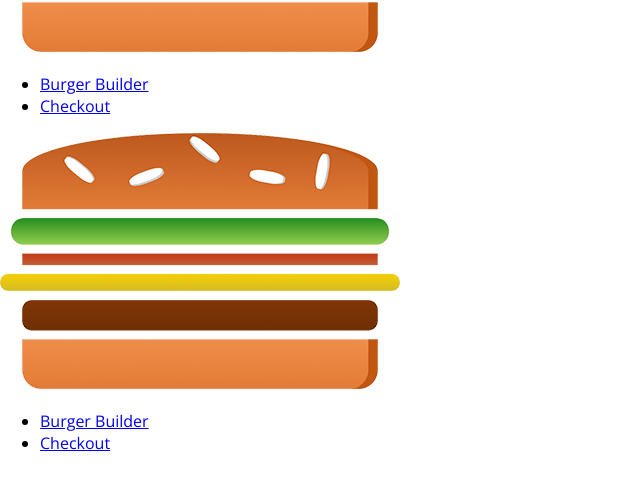
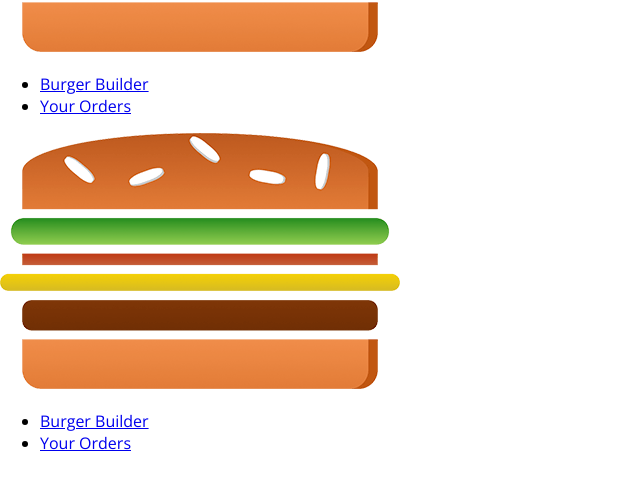
Before and after one commit to syadallah/Burger-Builder, a React app: page / in a window 1280 px wide. Shown: the part 204-708 px from the top of the page, without its empty margins (0-640 px from the left). Built offline with nearby package versions, Linux system fonts and the light colour scheme.

Commit message:
Add Orders to navigationItems component
/orders will go to Your Orders page

```diff
--- a/src/components/Navigation/NavigationItems/NavigationItems.js
+++ b/src/components/Navigation/NavigationItems/NavigationItems.js
@@ -4,7 +4,7 @@ import NavigationItem from './NavigationItem/NavigationItem'
 const navigationItems = () => (
   <ul className={style.NavigationItems}>
   <NavigationItem link='/' active>Burger Builder</NavigationItem>
-  <NavigationItem link='/'>Checkout</NavigationItem>
+  <NavigationItem link='/orders'>Your Orders</NavigationItem>
 
   </ul>
 
```
